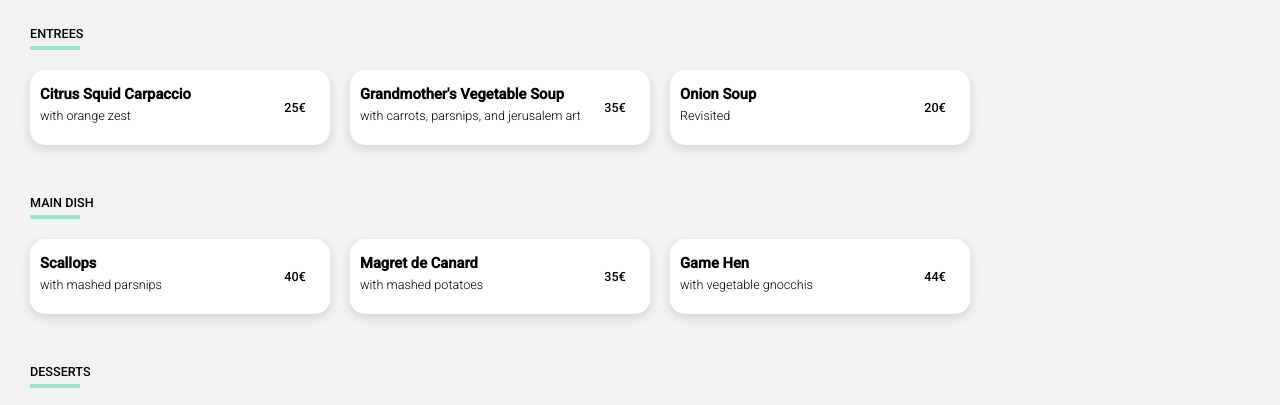
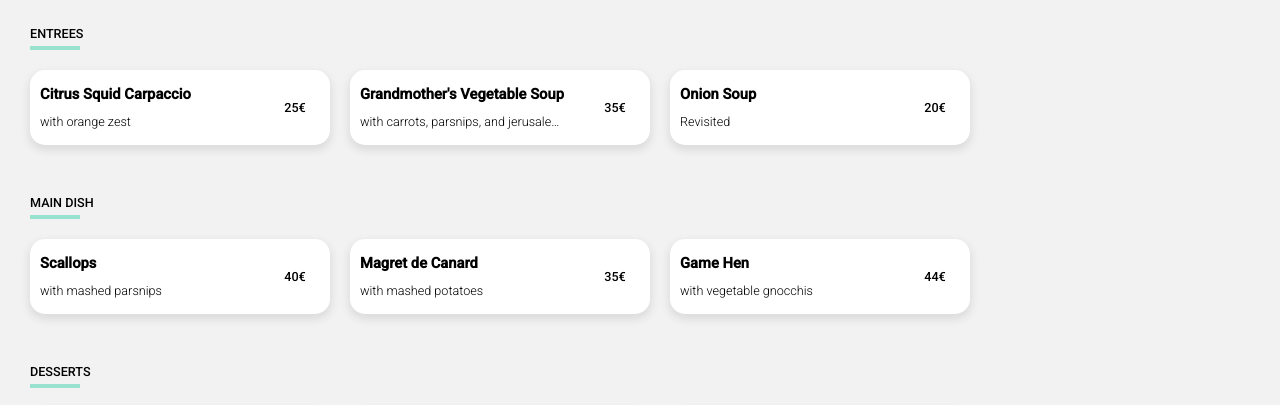
Before and after one commit to RisaRu17/MerisaRudy_3_10312020_A, a plain HTML site: page menu-pages/bastille.html in a window 1280 px wide. Shown: the part 352-757 px from the top of the page. Drawn offline with Linux system fonts and the light colour scheme; a web font is replaced by a local one.

Commit message:
Update menu-pages.css
adjusted margins on item card to allow suspension marks to work

```diff
--- a/resources/css/menu-pages.css
+++ b/resources/css/menu-pages.css
@@ -169,11 +169,18 @@ hr {
 }
 
 .item-card h3 {
-    margin: auto auto auto 0px;
+    margin: auto 0px;
+    white-space: nowrap;
+    overflow: hidden;
+    text-overflow: ellipsis;
 }
 
 .item-card p {
     font-weight: lighter;
+    margin: auto 0px;
+    white-space: nowrap;
+    overflow: hidden;
+    text-overflow: ellipsis;
 }
 
 .item-list {
@@ -212,7 +219,8 @@ hr {
     box-shadow: 0px 4px 10px 1px rgba(0, 0, 0, 0.1);
     background-color: white;
     overflow: hidden;
-    -webkit-animation: slide-in-from-bottom 1500ms cubic-bezier(0.29, 0.38, 0.71, 1) 1;
+    -webkit-animation: slide-in-from-bottom 1500ms
+        cubic-bezier(0.29, 0.38, 0.71, 1) 1;
     animation: slide-in-from-bottom 1500ms cubic-bezier(0.29, 0.38, 0.71, 1) 1;
 }
 
@@ -280,9 +288,6 @@ hr {
     padding: 10px;
     height: 75px;
     width: 100%;
-  white-space: nowrap;
-  overflow: hidden;
-  text-overflow: ellipsis;
 }
 
 .price-order-check {
@@ -312,14 +317,14 @@ hr {
     -webkit-box-pack: center;
     -ms-flex-pack: center;
     justify-content: center;
-  background-color: #99E2D0;
+    background-color: #99e2d0;
 }
 
 .check {
     margin: 25px 25px 25px 23px;
     height: 25.28px;
     width: 25px;
-  -ms-flex-item-align:center;
+    -ms-flex-item-align: center;
     -ms-flex-line-pack: center;
     align-content: center;
     -webkit-box-pack: center;
```
Lines whose indentation alone changed are shown as unchanged.
